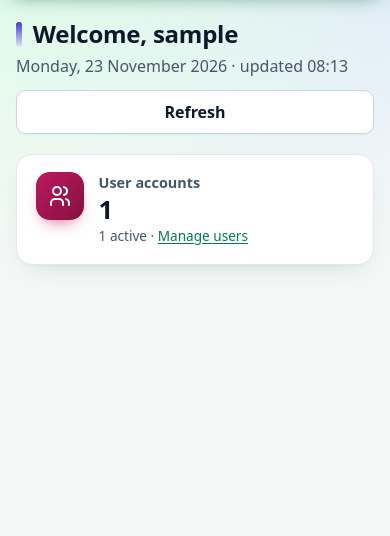
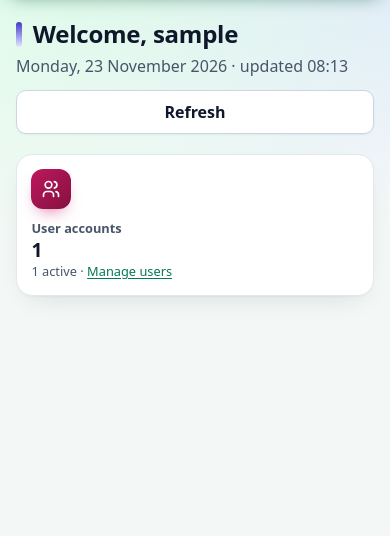
Before and after one commit to ami-JANI/smartmart, a Spring Boot app: page /dashboard in a window 390 px wide. Shown: the part 64-600 px from the top of the page. Run offline with Spring Boot 4, Linux system fonts and the light colour scheme; the visitor is signed in with stand-in values (Sample User, id 1); data that the repository does not hold is empty; some of the project's set-up classes (security, data sources, template engines, error pages and the like) are left out, and stand-ins take their place.

Commit message:
feat(ui): make the dashboard fill every row at any width
Stat tiles and cards now wrap and grow, so rows stay full whichever
parts a role sees. On phones the tiles sit two to a row with the icon
above the figures, and the chart is shorter.

```diff
--- a/src/main/resources/static/css/app.css
+++ b/src/main/resources/static/css/app.css
@@ -499,18 +499,21 @@ main > h1::before, .page-header h1::before {
 .home-card-primary .btn-primary:hover { background: #ecfdf5; color: #064e3b; }
 @media (min-width: 48rem) { .home-card-primary { grid-column: span 2; } }
 
-/* ---------- Manager dashboard ---------- */
+/* ---------- Dashboard (every role) ---------- */
 
 .dash-sub { margin: .3rem 0 0; }
+/* Tiles wrap and grow, so a row is always full however many tiles a role sees. */
 .stat-grid {
-    display: grid;
+    display: flex;
+    flex-wrap: wrap;
     gap: 1rem;
-    grid-template-columns: repeat(auto-fit, minmax(min(100%, 14.5rem), 1fr));
     list-style: none;
     margin: 0 0 1.1rem;
     padding: 0;
 }
 .stat-tile {
+    flex: 1 1 13.5rem;
+    min-width: 0;
     display: flex;
     align-items: flex-start;
     gap: .9rem;
@@ -540,17 +543,24 @@ main > h1::before, .page-header h1::before {
 .trend-up { color: #047857; }
 .trend-down { color: var(--color-error); }
 
-/* Cards stretch to the height of their row, and each row is filled, so no blank space is left. */
-.dash-grid { display: grid; gap: 1.1rem; grid-template-columns: minmax(0, 1fr); }
-@media (min-width: 48rem) { .dash-grid { grid-template-columns: repeat(2, minmax(0, 1fr)); } }
-@media (min-width: 80rem) {
-    /* Six tracks: chart 4 + best sellers 2 on the first row, members 3 + drops 3 on the second. */
-    .dash-grid { grid-template-columns: repeat(6, minmax(0, 1fr)); }
-    .dash-grid > .card { grid-column: span 3; }
-    .dash-grid > .dash-chart { grid-column: span 4; }
-    .dash-grid > .dash-chart + .card { grid-column: span 2; }
+/* Phones: two compact tiles per row, icon above the figures. */
+@media (max-width: 29.99rem) {
+    .stat-grid { gap: .75rem; }
+    .stat-tile { flex: 1 1 calc(50% - .375rem); flex-direction: column; gap: .6rem; padding: .9rem; }
+    .stat-icon { width: 2.5rem; height: 2.5rem; border-radius: 12px; }
+    .stat-icon .icon { width: 1.25rem; height: 1.25rem; }
+    .stat-value { font-size: 1.2rem; overflow-wrap: anywhere; }
+    .stat-label, .stat-note { font-size: .8rem; }
+    .dash-grid { gap: .75rem; }
+    .dash-grid > .card, .dash-grid > .dash-chart { flex-basis: 100%; }
+    .chart { min-height: 9rem; }
 }
-.dash-chart { display: flex; flex-direction: column; }
+
+/* Cards wrap and grow to fill each row, whichever cards a role sees, so no blank space is
+   left; cards on the same row stretch to the same height. The chart is twice as wide. */
+.dash-grid { display: flex; flex-wrap: wrap; gap: 1.1rem; }
+.dash-grid > .card { flex: 1 1 20rem; min-width: 0; margin: 0; }
+.dash-grid > .dash-chart { flex: 2 1 34rem; display: flex; flex-direction: column; }
 .dash-grid .card { border-top: 4px solid var(--accent); }
 .card-head { display: flex; flex-wrap: wrap; align-items: baseline; justify-content: space-between; gap: .25rem 1rem; margin-bottom: .75rem; }
 .card-head h2 { display: flex; align-items: center; gap: .45rem; margin: 0; font-size: 1.1rem; }
```
